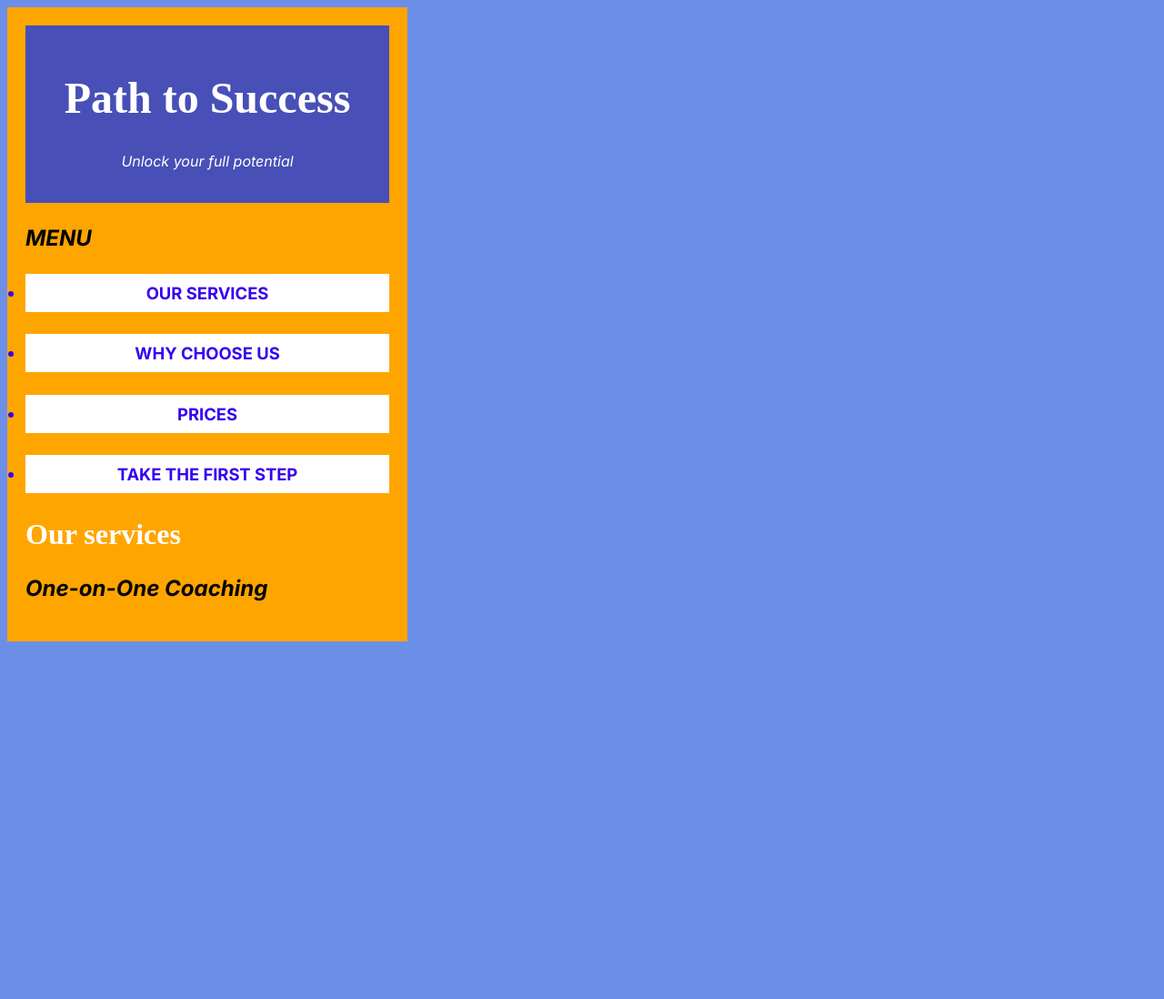
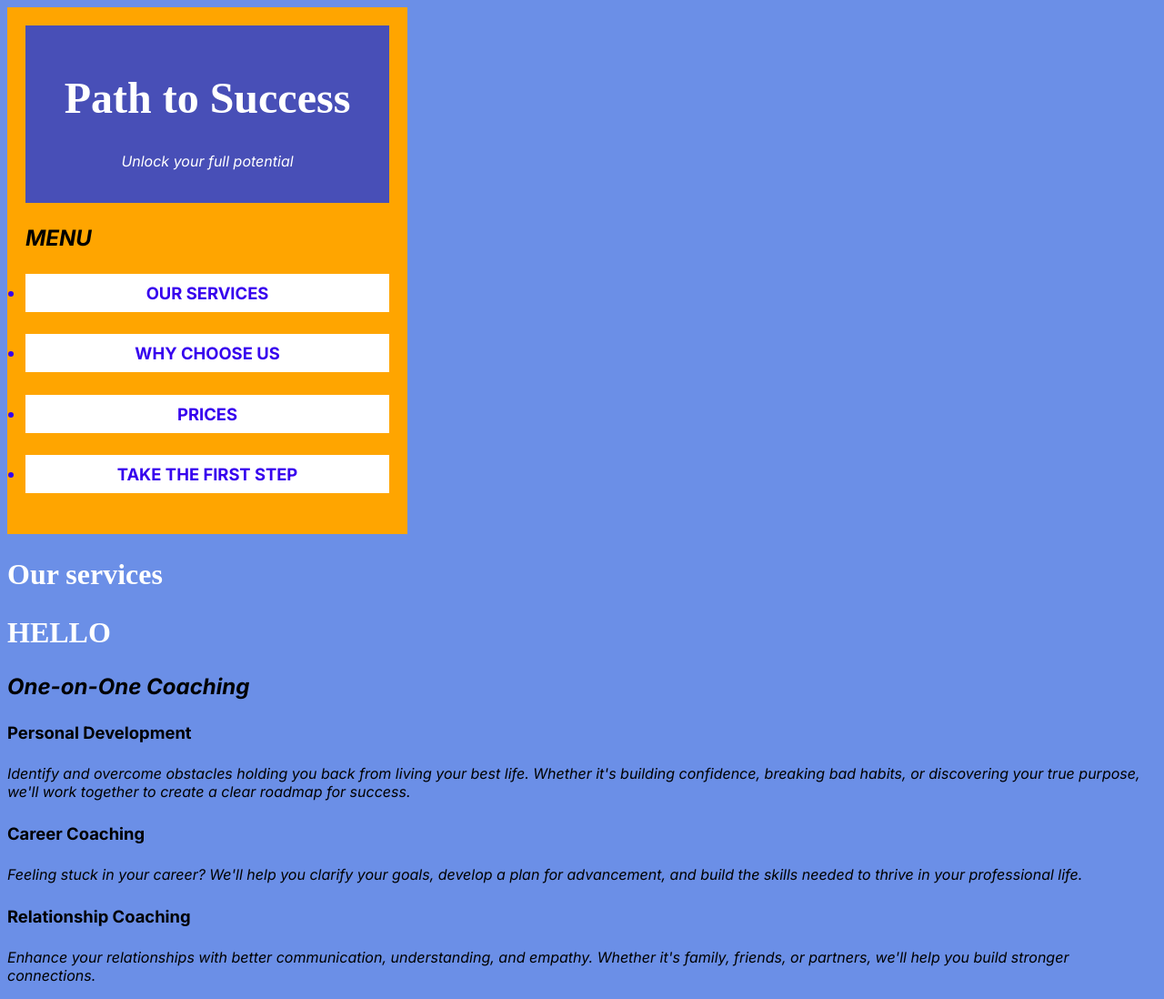
Before and after one commit to istubbs1/Path-to-Success, a plain HTML site: page index.html in a window 1280 px wide. Shown: the whole page at 91% size. Before the commit the page ends 800 px from the top, so only its background shows below. Drawn offline with Linux system fonts and the light colour scheme; a web font is replaced by a local one.

Commit message:
Update index.html

```diff
--- a/index.html
+++ b/index.html
@@ -64,8 +64,17 @@
           <h4>WHY CHOOSE US</h4>
           <h4>PRICES</h4>
           <h4>TAKE THE FIRST STEP</h4>
+    </div>
+    <nav>
         <h2>Our services</h2>
+        <h2>HELLO</h2>
         <h3>One-on-One Coaching</h3>
-    </div>
+        <h4>Personal Development</h4>
+        <p>Identify and overcome obstacles holding you back from living your best life. Whether it's building confidence, breaking bad habits, or discovering your true purpose, we'll work together to create a clear roadmap for success.</p>
+        <h4>Career Coaching</h4>
+        <p>Feeling stuck in your career? We'll help you clarify your goals, develop a plan for advancement, and build the skills needed to thrive in your professional life.</p>
+        <h4>Relationship Coaching</h4>
+        <p>Enhance your relationships with better communication, understanding, and empathy. Whether it's family, friends, or partners, we'll help you build stronger connections.</p>
+</nav>
     </body>
 </html>
```
